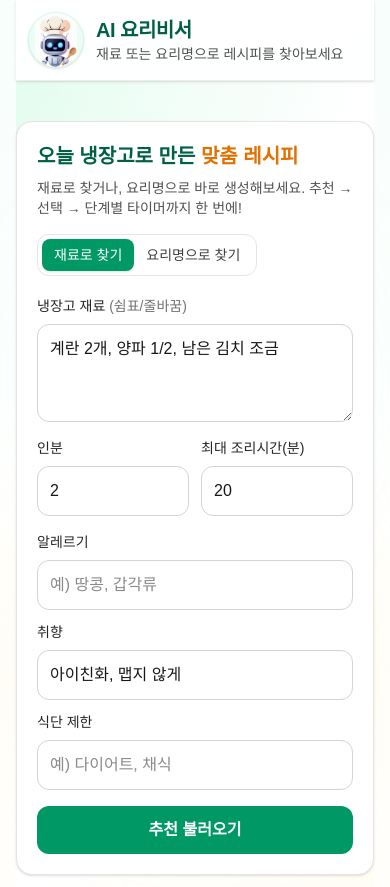
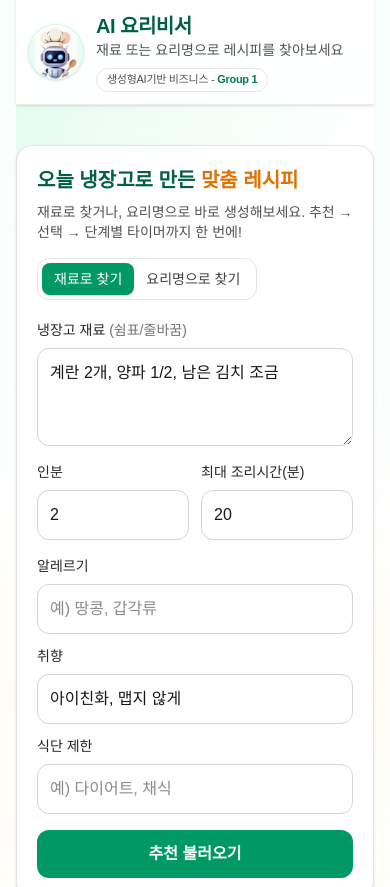
Before and after one commit to hwd1004-cmyk/ai-cook, a Next.js app: page / in a window 390 px wide. Shown: the top 887 px of the page. Built offline with nearby package versions, Linux system fonts and the light colour scheme.

Commit message:
update: latest changes

```diff
--- a/app/layout.tsx
+++ b/app/layout.tsx
@@ -15,6 +15,7 @@ export default function RootLayout({ children }: { children: React.ReactNode })
           {/* Header */}
           <header className="sticky top-0 z-40 bg-white/80 backdrop-blur border-b border-neutral-200/70 shadow-sm">
             <div className="max-w-4xl mx-auto flex items-center justify-between px-3 py-3 md:py-4">
+              {/* 좌측: 로고 + 타이틀 */}
               <div className="flex items-center gap-3">
                 <div className="h-14 w-14 md:h-16 md:w-16 rounded-full overflow-hidden bg-emerald-50 flex items-center justify-center border border-emerald-100 shadow-sm">
                   <img
@@ -30,9 +31,17 @@ export default function RootLayout({ children }: { children: React.ReactNode })
                   <p className="text-sm md:text-base text-neutral-600">
                     재료 또는 요리명으로 레시피를 찾아보세요
                   </p>
+
+                  {/* ✅ 모바일 전용 배지 (xs~sm) */}
+                  <div className="sm:hidden mt-2">
+                    <span className="inline-block text-[11px] px-2.5 py-1 rounded-full border border-neutral-200 bg-white/90 text-neutral-600 font-medium tracking-tight">
+                      생성형AI기반 비즈니스 - <span className="text-emerald-700 font-semibold">Group 1</span>
+                    </span>
+                  </div>
                 </div>
               </div>
 
+              {/* ✅ 데스크톱 전용 배지 (sm 이상) */}
               <div className="hidden sm:flex items-center text-xs text-neutral-600 font-medium tracking-tight">
                 <span className="px-3 py-1 rounded-full border border-neutral-200 bg-white shadow-sm">
                   생성형AI기반 비즈니스 - <span className="text-emerald-700 font-semibold">Group 1</span>
@@ -58,7 +67,9 @@ export default function RootLayout({ children }: { children: React.ReactNode })
           <footer className="relative mt-10 text-center">
             <div className="h-[3px] bg-gradient-to-r from-emerald-300 via-lime-200 to-amber-200 rounded-full mb-4 opacity-70" />
             <div className="text-xs text-neutral-500 space-y-1">
-              <p>© {new Date().getFullYear()} <span className="font-medium text-neutral-600">AI-Cook</span> · 집밥을 더 쉽고 즐겁게</p>
+              <p>
+                © {new Date().getFullYear()} <span className="font-medium text-neutral-600">AI-Cook</span> · 집밥을 더 쉽고 즐겁게
+              </p>
               <p className="text-[11px] text-neutral-400">
                 Developed by Group 1 · Yonsei AMBA “Generative AI 기반 비즈니스”
               </p>
```
